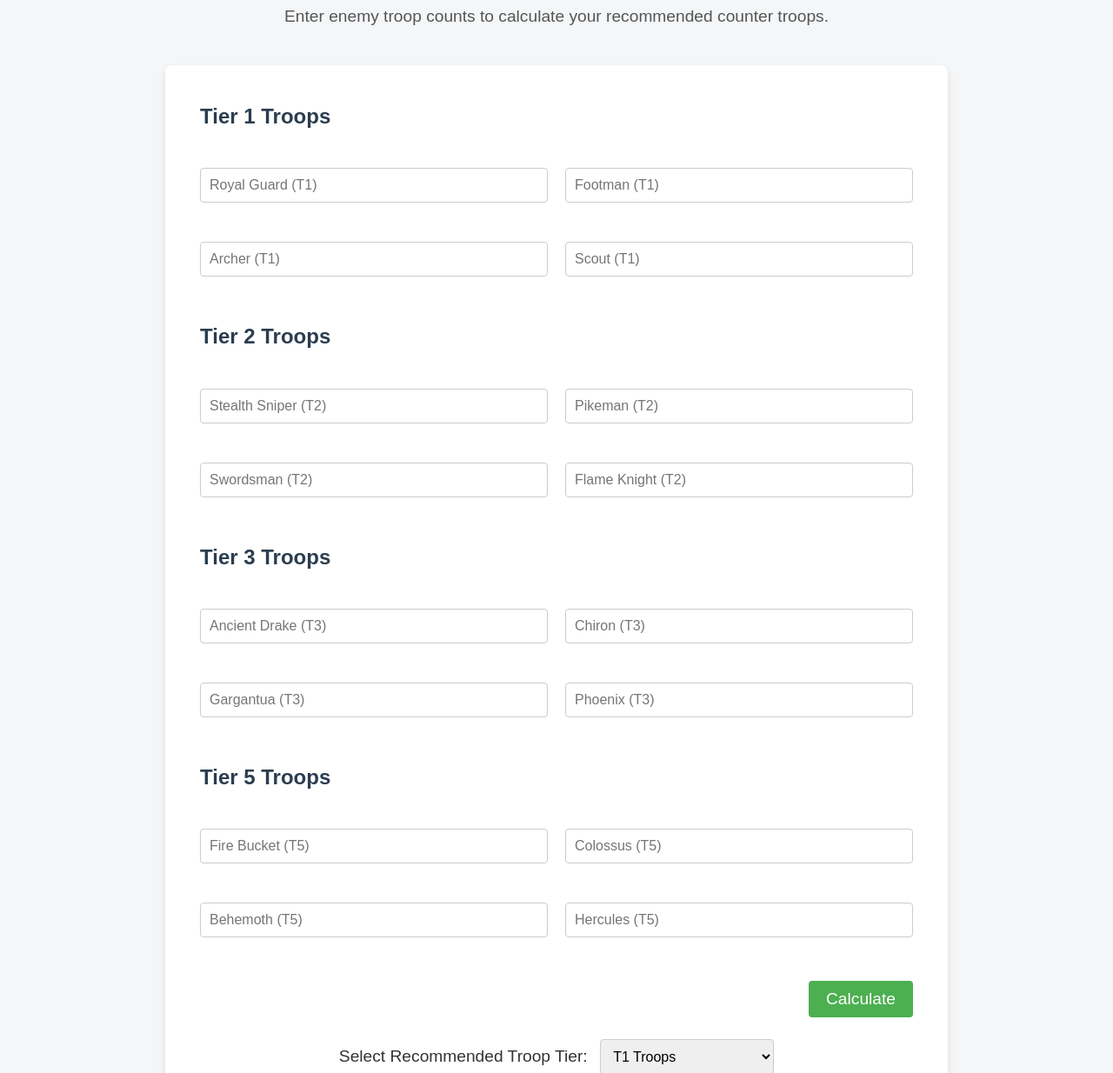
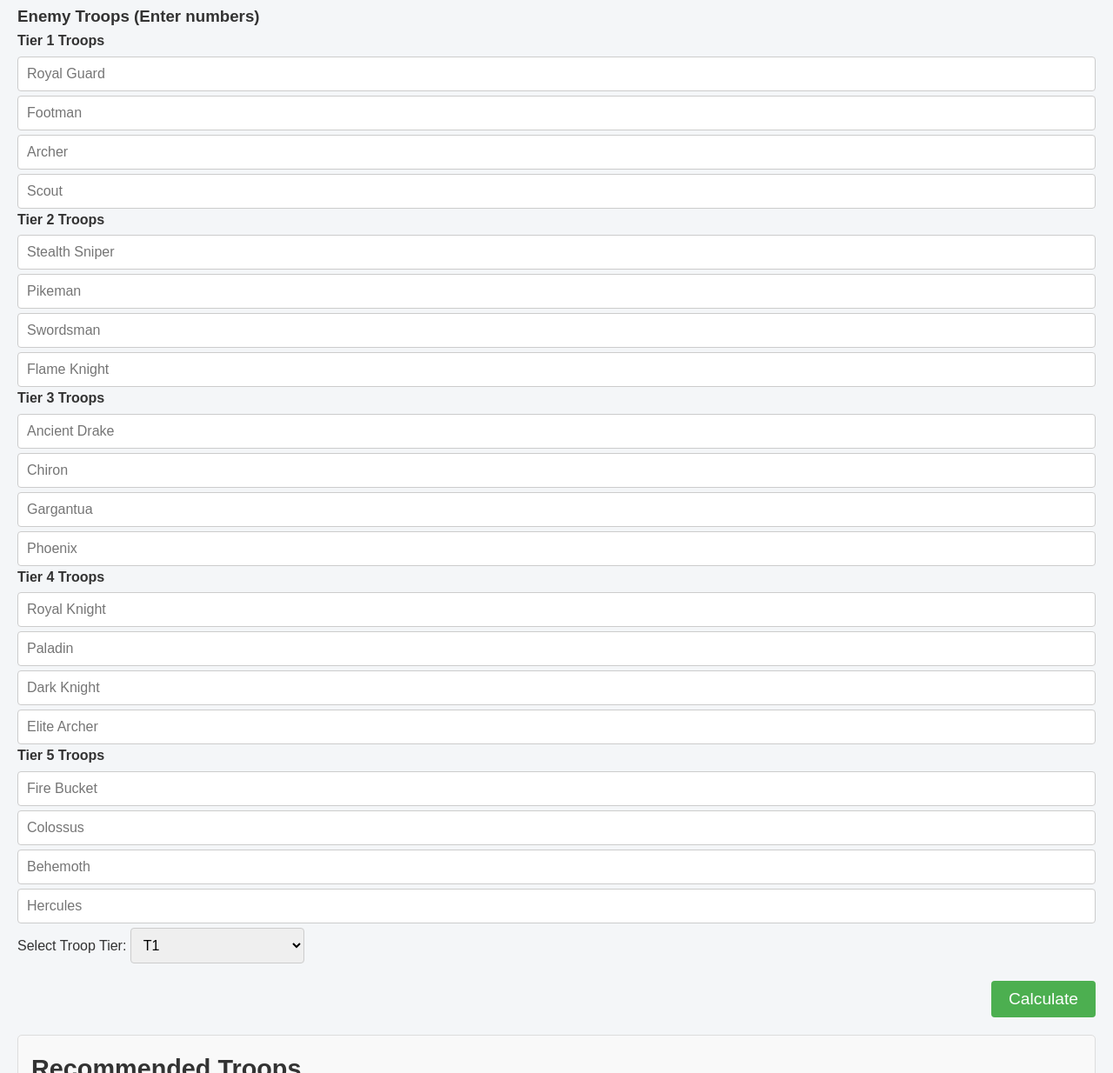
Before and after one commit to Swarup2024web/LordsCalc, a plain HTML site: page index.html in a window 1280 px wide. Shown: the part 90-1324 px from the top of the page at 87% size. Drawn offline with Linux system fonts and the light colour scheme.

Commit message:
Update index.html

```diff
--- a/index.html
+++ b/index.html
@@ -3,108 +3,97 @@
 <head>
     <meta charset="UTF-8">
     <meta name="viewport" content="width=device-width, initial-scale=1.0">
-    <title>Lords Mobile Troop Counter Calculator</title>
+    <title>Troop Calculator</title>
     <link rel="stylesheet" href="style.css">
-    <!-- Add Font Awesome for icons -->
-    <link rel="stylesheet" href="https://cdnjs.cloudflare.com/ajax/libs/font-awesome/5.15.4/css/all.min.css">
 </head>
 <body>
 
-    <header>
-        <h1>Lords Mobile Troop Counter Calculator</h1>
-        <p>Enter enemy troop counts to calculate your recommended counter troops.</p>
-    </header>
+    <div class="container">
+        <h1>Troop Calculator</h1>
+        <form id="troopForm">
+            <div class="input-container">
+                <h3>Enemy Troops (Enter numbers)</h3>
 
-    <main>
-        <section class="calculator">
-            <form id="troopCalculator">
-                <div class="tier">
-                    <h3>Tier 1 Troops</h3>
-                    <div class="input-group">
-                        <input type="number" id="t1_1" placeholder="Royal Guard (T1)">
-                    </div>
-                    <div class="input-group">
-                        <input type="number" id="t1_2" placeholder="Footman (T1)">
-                    </div>
-                    <div class="input-group">
-                        <input type="number" id="t1_3" placeholder="Archer (T1)">
-                    </div>
-                    <div class="input-group">
-                        <input type="number" id="t1_4" placeholder="Scout (T1)">
+                <!-- T1 Troops -->
+                <div class="troop-group">
+                    <h4>Tier 1 Troops</h4>
+                    <div class="troop-boxes">
+                        <input type="number" id="t1_1" placeholder="Royal Guard">
+                        <input type="number" id="t1_2" placeholder="Footman">
+                        <input type="number" id="t1_3" placeholder="Archer">
+                        <input type="number" id="t1_4" placeholder="Scout">
                     </div>
                 </div>
 
-                <div class="tier">
-                    <h3>Tier 2 Troops</h3>
-                    <div class="input-group">
-                        <input type="number" id="t2_1" placeholder="Stealth Sniper (T2)">
-                    </div>
-                    <div class="input-group">
-                        <input type="number" id="t2_2" placeholder="Pikeman (T2)">
-                    </div>
-                    <div class="input-group">
-                        <input type="number" id="t2_3" placeholder="Swordsman (T2)">
-                    </div>
-                    <div class="input-group">
-                        <input type="number" id="t2_4" placeholder="Flame Knight (T2)">
+                <!-- T2 Troops -->
+                <div class="troop-group">
+                    <h4>Tier 2 Troops</h4>
+                    <div class="troop-boxes">
+                        <input type="number" id="t2_1" placeholder="Stealth Sniper">
+                        <input type="number" id="t2_2" placeholder="Pikeman">
+                        <input type="number" id="t2_3" placeholder="Swordsman">
+                        <input type="number" id="t2_4" placeholder="Flame Knight">
                     </div>
                 </div>
 
-                <div class="tier">
-                    <h3>Tier 3 Troops</h3>
-                    <div class="input-group">
-                        <input type="number" id="t3_1" placeholder="Ancient Drake (T3)">
-                    </div>
-                    <div class="input-group">
-                        <input type="number" id="t3_2" placeholder="Chiron (T3)">
-                    </div>
-                    <div class="input-group">
-                        <input type="number" id="t3_3" placeholder="Gargantua (T3)">
-                    </div>
-                    <div class="input-group">
-                        <input type="number" id="t3_4" placeholder="Phoenix (T3)">
+                <!-- T3 Troops -->
+                <div class="troop-group">
+                    <h4>Tier 3 Troops</h4>
+                    <div class="troop-boxes">
+                        <input type="number" id="t3_1" placeholder="Ancient Drake">
+                        <input type="number" id="t3_2" placeholder="Chiron">
+                        <input type="number" id="t3_3" placeholder="Gargantua">
+                        <input type="number" id="t3_4" placeholder="Phoenix">
                     </div>
                 </div>
 
-                <div class="tier">
-                    <h3>Tier 5 Troops</h3>
-                    <div class="input-group">
-                        <input type="number" id="t5_1" placeholder="Fire Bucket (T5)">
-                    </div>
-                    <div class="input-group">
-                        <input type="number" id="t5_2" placeholder="Colossus (T5)">
-                    </div>
-                    <div class="input-group">
-                        <input type="number" id="t5_3" placeholder="Behemoth (T5)">
-                    </div>
-                    <div class="input-group">
-                        <input type="number" id="t5_4" placeholder="Hercules (T5)">
+                <!-- T4 Troops -->
+                <div class="troop-group">
+                    <h4>Tier 4 Troops</h4>
+                    <div class="troop-boxes">
+                        <input type="number" id="t4_1" placeholder="Royal Knight">
+                        <input type="number" id="t4_2" placeholder="Paladin">
+                        <input type="number" id="t4_3" placeholder="Dark Knight">
+                        <input type="number" id="t4_4" placeholder="Elite Archer">
                     </div>
                 </div>
 
-                <button type="button" id="calculateBtn" onclick="calculateTroops()">Calculate</button>
-            </form>
+                <!-- T5 Troops -->
+                <div class="troop-group">
+                    <h4>Tier 5 Troops</h4>
+                    <div class="troop-boxes">
+                        <input type="number" id="t5_1" placeholder="Fire Bucket">
+                        <input type="number" id="t5_2" placeholder="Colossus">
+                        <input type="number" id="t5_3" placeholder="Behemoth">
+                        <input type="number" id="t5_4" placeholder="Hercules">
+                    </div>
+                </div>
+            </div>
 
-            <div class="tier-selector">
-                <label for="troopTier">Select Recommended Troop Tier:</label>
+            <!-- Dropdown for Selecting Tier -->
+            <div class="tier-selection">
+                <label for="troopTier">Select Troop Tier: </label>
                 <select id="troopTier">
-                    <option value="T1">T1 Troops</option>
-                    <option value="T2">T2 Troops</option>
-                    <option value="T3">T3 Troops</option>
-                    <option value="T5">T5 Troops</option>
+                    <option value="T1">T1</option>
+                    <option value="T2">T2</option>
+                    <option value="T3">T3</option>
+                    <option value="T4">T4</option>
+                    <option value="T5">T5</option>
                 </select>
             </div>
 
-            <section id="results">
-                <h2>Recommended Counter Troops:</h2>
-                <div id="output"></div>
-            </section>
-        </section>
-    </main>
+            <!-- Calculate Button -->
+            <div class="calculate-btn">
+                <button type="button" onclick="calculateTroops()">Calculate</button>
+            </div>
+        </form>
 
-    <footer>
-        <p>Made with ❤️ for Lords Mobile fans.</p>
-    </footer>
+        <!-- Output Area for Recommended Troops -->
+        <div id="output" class="output">
+            <h2>Recommended Troops</h2>
+            <p>Please enter enemy troop data and select a tier to calculate.</p>
+        </div>
+    </div>
 
     <script src="script.js"></script>
 </body>
```
